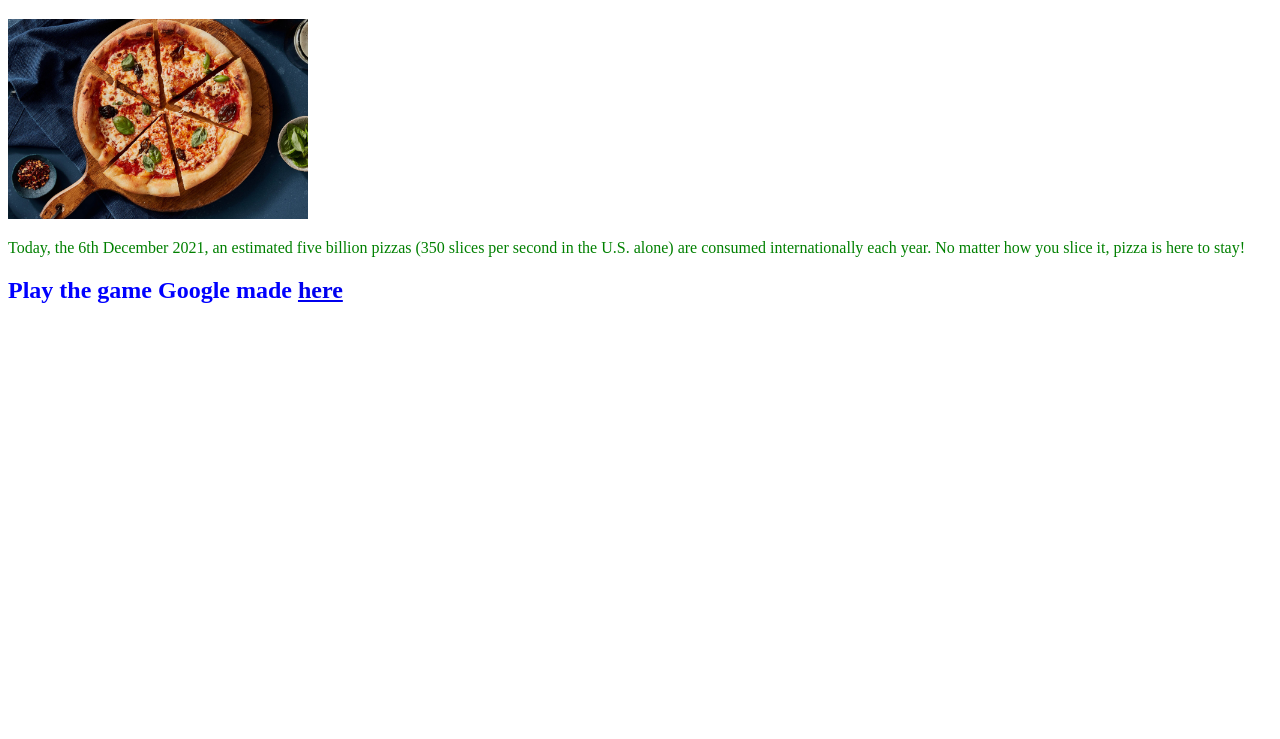
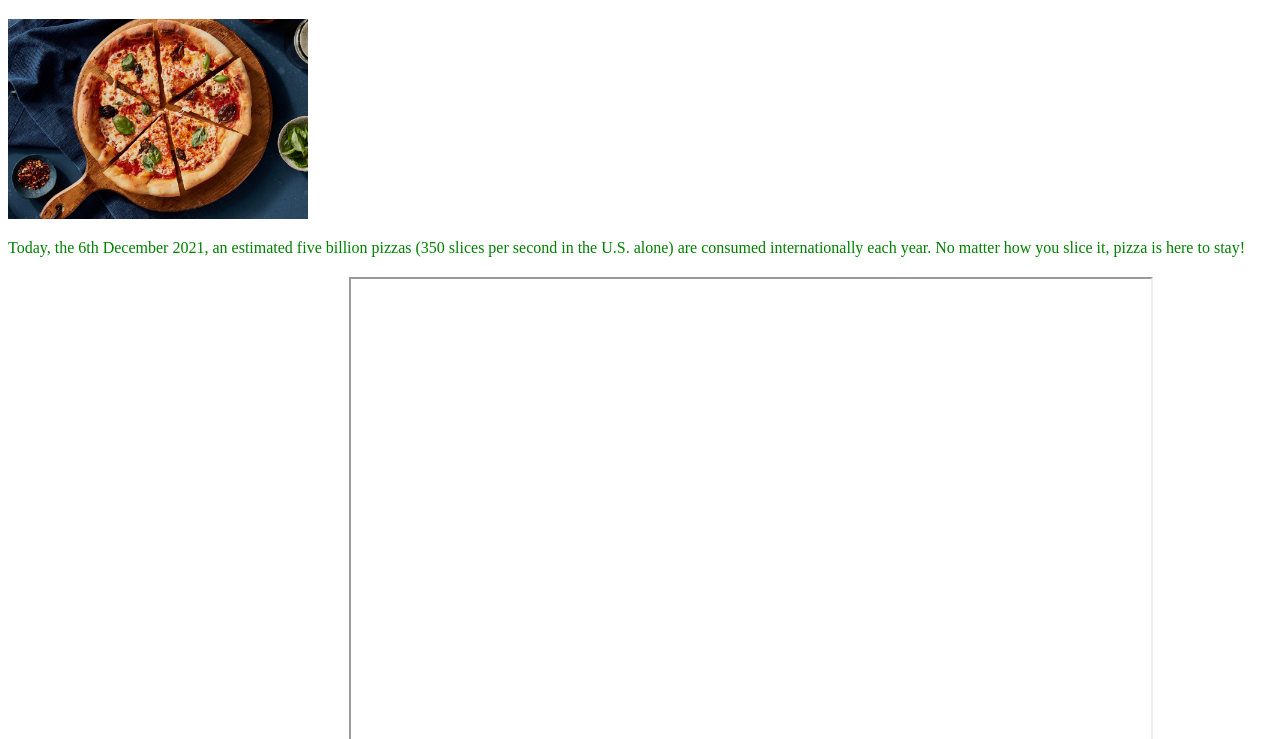
Before and after one commit to KendallDoesCoding/celebrating-pizza, a plain HTML site: page index.html in a window 1280 px wide. Shown: the part 61-800 px from the top of the page. Drawn offline with Linux system fonts and the light colour scheme.

Commit message:
Update index.html

```diff
--- a/index.html
+++ b/index.html
@@ -14,5 +14,6 @@
         </div>
           <p> Today, the 6th December 2021, an estimated five billion pizzas (350 slices per second in the U.S. alone) are consumed internationally each year. No matter how you slice it, pizza is here to stay! </p>
           <h2> Play the game Google made <a href="https://kendalldoescoding.gq/pizzaday">here</a>
+              <iframe src="hhttps://www.google.com/doodles/celebrating-pizza" width="800" height="600"></iframe>
 
     </body>
```
